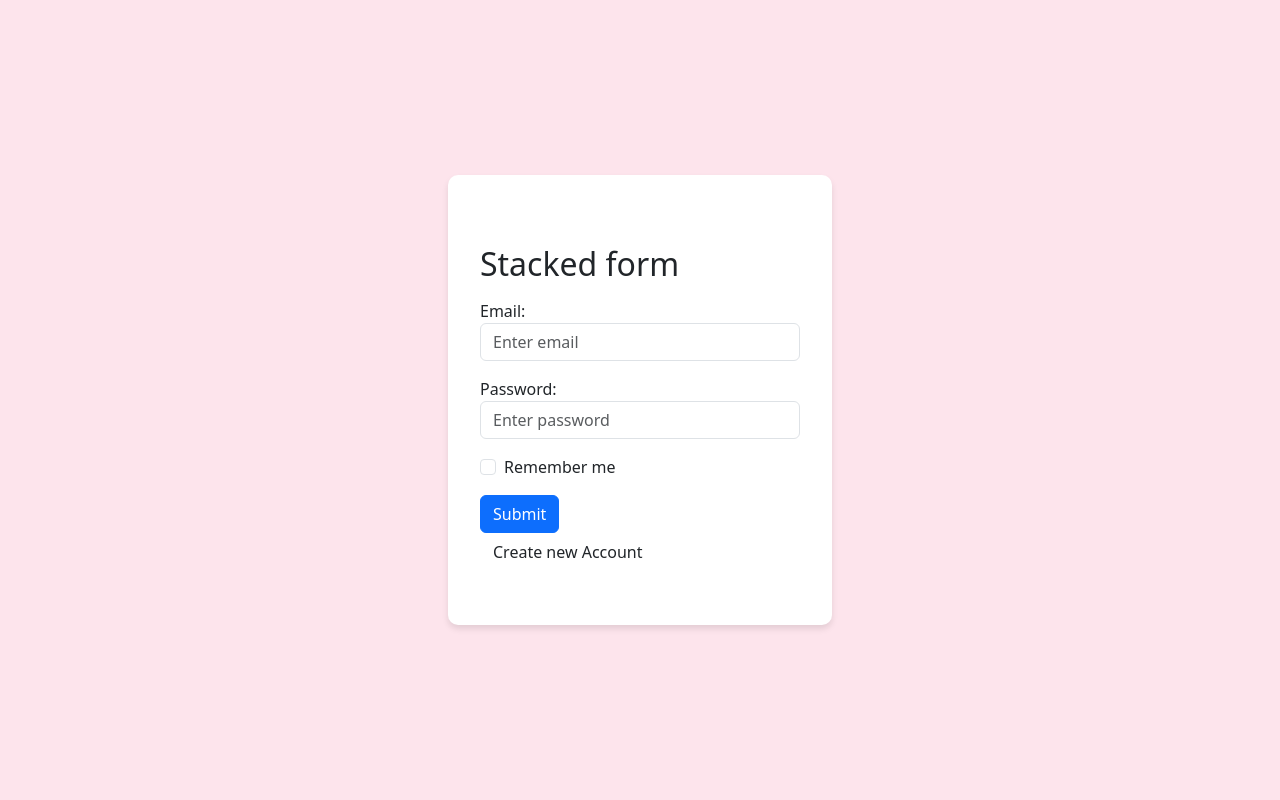
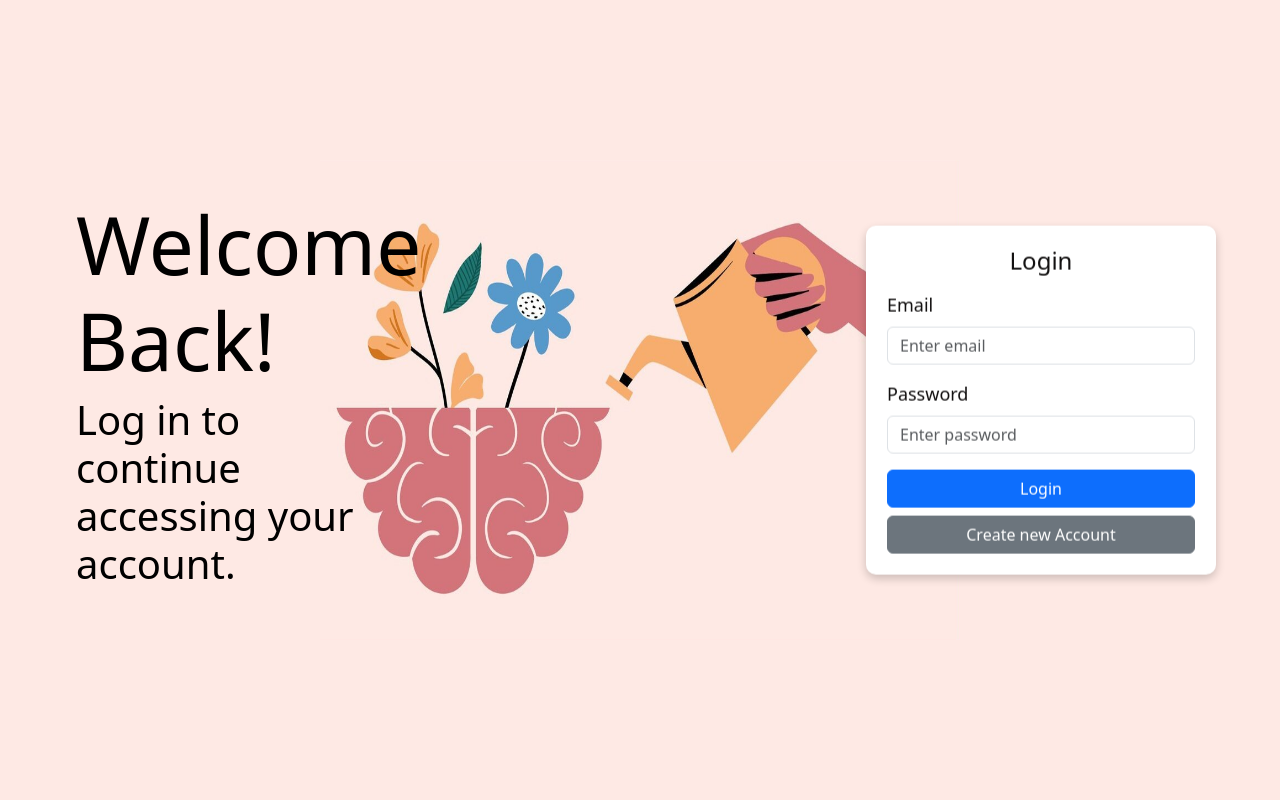
Before and after one commit to Faysalstat/Kothabolo, a Flask app: page /login in a window 1280 px wide. Run offline with Flask 3, Linux system fonts and the light colour scheme.

Commit message:
login page modified

```diff
--- a/templates/login.html
+++ b/templates/login.html
@@ -7,59 +7,100 @@
     <title>Login</title>
     <link href="https://cdn.jsdelivr.net/npm/bootstrap@5.3.0/dist/css/bootstrap.min.css" rel="stylesheet">
     <style>
-        body {
-            display: flex;
-            justify-content: center;
-            align-items: center;
-            height: 100vh;
-            background-color: #fde4ec;
+        body,
+        html {
+            height: 100%;
+            margin: 0;
+            background: url('/static/img/login-bg.png') no-repeat center center;
+            background-color: #fee9e4;
+            background-size: 50% 60%;
         }
 
-        .login-container {
-            width: 30%;
-            height: 450px;
-            margin: auto;
-            aspect-ratio: 1 / 1;
-            background: #fff;
-            display: flex;
-            flex-direction: column;
-            justify-content: center;
-            align-items: center;
-            box-shadow: 0px 4px 6px rgba(0, 0, 0, 0.1);
-            border-radius: 10px;
-            padding: 20px;
+        .divider:after,
+        .divider:before {
+            content: "";
+            flex: 1;
+            height: 1px;
+            background: #eee;
         }
 
-        input {
-            width: 100%;
+        .h-custom {
+            height: calc(100% - 73px);
         }
+
+        .text-box {
+            position: absolute;
+            top: 50%;
+            left: 5%;
+            transform: translateY(-50%);
+            width: 350px;
+            color: black;
+        }
+
+        /* .text-box h1 {
+            font-size: 36px;
+            font-weight: bold;
+        } */
+
+        /* .text-box p {
+            font-size: 18px;
+        } */
+
+        .login-box {
+            position: absolute;
+            top: 50%;
+            right: 5%;
+            transform: translateY(-50%);
+            width: 350px;
+            background:#FFF;
+            border: 1px solid rgba(255, 255, 255, 0.5);
+            backdrop-filter: blur(5px);
+            padding: 20px;
+            color: rgb(19, 17, 17);
+            font-size: 18px;
+            border-radius: 10px;
+            box-shadow: 0px 4px 10px rgba(0, 0, 0, 0.2);
+        }
+
+        @media (max-width: 450px) {
+            .h-custom {
+                height: 100%;
+            }
+
+            .l-img {
+                display: none;
+            }
+        }
+
     </style>
 </head>
 
 <body>
-    <div class="login-container">
-        <div class="container mt-3">
-            <h2>Stacked form</h2>
-            <form action="/login" method="POST">
-                <div class="mb-3 mt-3">
-                    <label for="email">Email:</label>
-                    <input type="email" class="form-control" id="email" required placeholder="Enter email" name="email">
+    <section class="vh-100">
+        <div class="container-fluid h-custom">
+            <div class="row d-flex justify-content-center align-items-center h-100">
+                <div class="text-box">
+                    <h1 class="display-1">Welcome Back!</h1>
+                    <p class="display-6">Log in to continue accessing your account.</p>
                 </div>
-                <div class="mb-3">
-                    <label for="pwd">Password:</label>
-                    <input type="password" class="form-control" id="pwd" required placeholder="Enter password" name="password">
+                <div class="login-box">
+                    <h4 class="text-center mb-3">Login</h4>
+                    <form action="/login" method="POST">
+                        <div class="mb-3">
+                            <label for="email" class="form-label">Email</label>
+                            <input type="email" class="form-control" id="email" placeholder="Enter email">
+                        </div>
+                        <div class="mb-3">
+                            <label for="password" class="form-label">Password</label>
+                            <input type="password" class="form-control" id="password" placeholder="Enter password">
+                        </div>
+                        <button type="submit" class="btn btn-primary w-100">Login</button>
+                        <a href="/signup" class="btn btn-secondary mt-2 w-100">Create new Account</a>
+                    </form>
                 </div>
-                <div class="form-check mb-3">
-                    <label class="form-check-label">
-                        <input class="form-check-input" type="checkbox" name="remember"> Remember me
-                    </label>
-                </div>
-                <button type="submit" class="btn btn-primary">Submit</button>
-                <br />
-                <a href="/signup" class="btn btn-FCB3AC">Create new Account</a>
-            </form>
+            </div>
         </div>
-    </div>
+    </section>
 </body>
 
 </html>
```
Also changed, not shown: static/img/login-bg.png (added).
